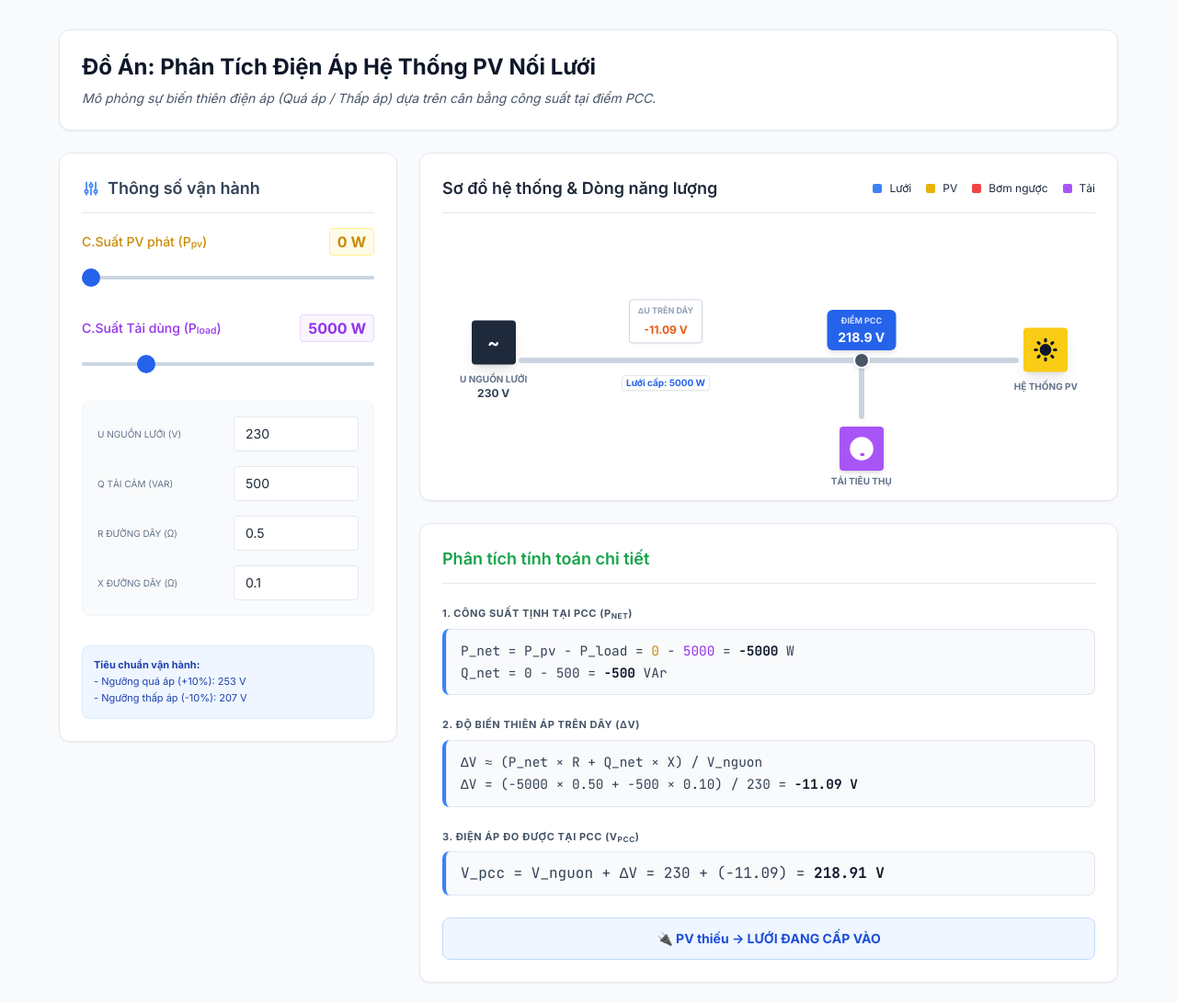
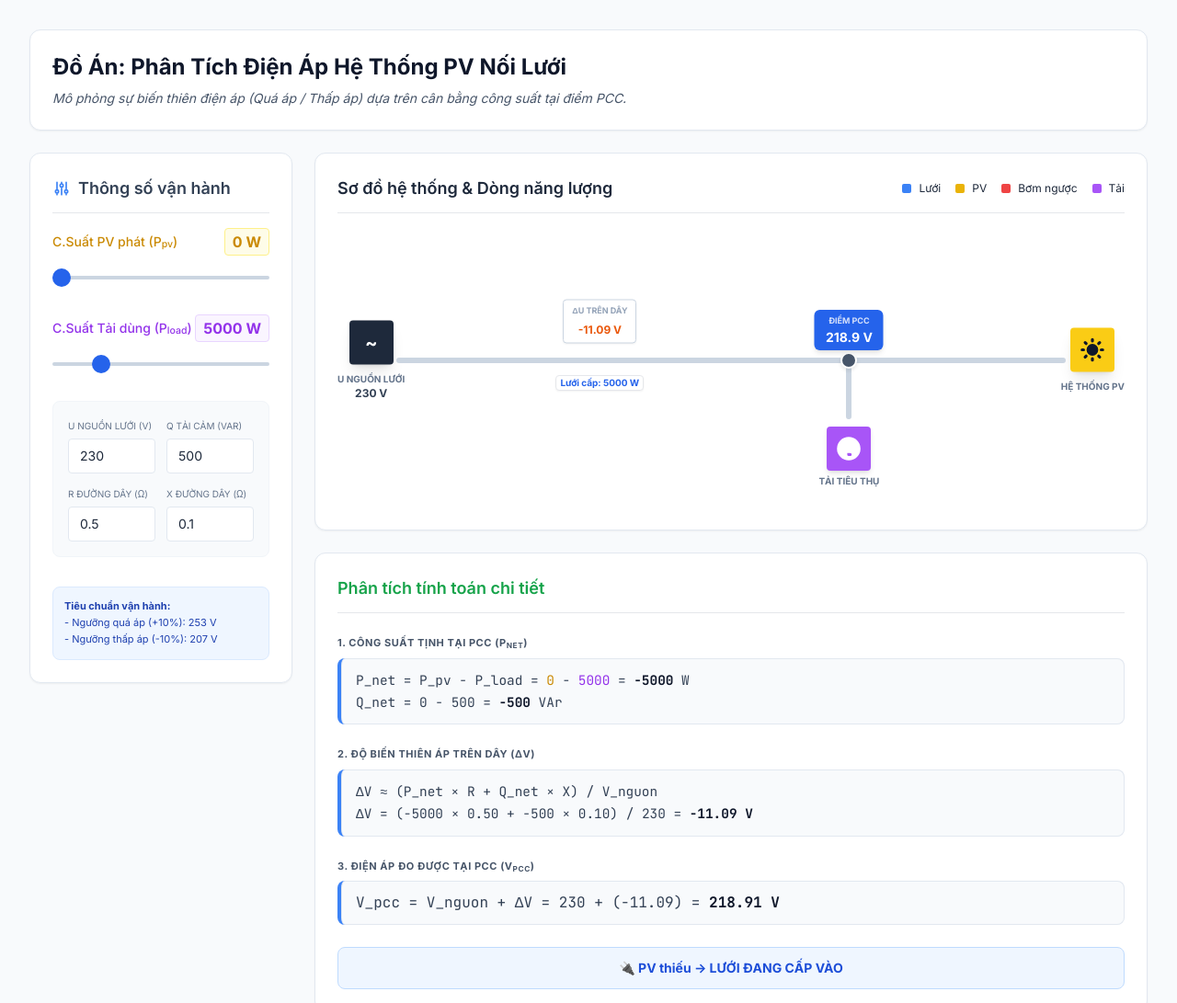
Before and after one commit to 0763866972/pvsystem, a plain HTML site: page index.html in a window 1280 px wide. Shown: the top 1091 px of the page at 92% size. Drawn offline with nearby package versions, Linux system fonts and the light colour scheme.

Commit message:
thay đổi UI

```diff
--- a/index.html
+++ b/index.html
@@ -142,7 +142,7 @@
 </head>
 <body class="p-4 md:p-8 text-slate-800">
 
-    <div class="max-w-6xl mx-auto space-y-6">
+    <div class="max-w-[1400px] mx-auto space-y-6">
 
         <!-- Header -->
         <div class="bg-white p-6 rounded-xl shadow-sm border border-slate-200">
@@ -150,7 +150,7 @@
             <p class="text-slate-600 text-sm italic">Mô phỏng sự biến thiên điện áp (Quá áp / Thấp áp) dựa trên cân bằng công suất tại điểm PCC.</p>
         </div>
 
-        <div class="grid grid-cols-1 lg:grid-cols-3 gap-6">
+        <div class="grid grid-cols-1 lg:grid-cols-4 gap-6">
 
             <!-- Cột trái: Điều khiển -->
             <div class="space-y-6 lg:col-span-1">
@@ -177,21 +177,21 @@
                             <input type="range" id="slider_load" min="0" max="25000" step="500" value="5000">
                         </div>
 
-                        <div class="bg-slate-50 p-4 rounded-lg text-sm grid grid-cols-1 gap-4 border border-slate-100">
-                            <div class="grid grid-cols-2 gap-3 items-center">
-                                <label class="text-slate-500 text-[10px] uppercase">U nguồn lưới (V)</label>
+                        <div class="bg-slate-50 p-4 rounded-lg text-sm grid grid-cols-2 gap-3 border border-slate-100">
+                            <div>
+                                <label class="text-slate-500 text-[10px] uppercase block mb-1">U nguồn lưới (V)</label>
                                 <input id="input_v_source" type="number" min="150" max="260" step="1" value="230" class="w-full rounded border border-slate-200 px-3 py-2 text-sm" />
                             </div>
-                            <div class="grid grid-cols-2 gap-3 items-center">
-                                <label class="text-slate-500 text-[10px] uppercase">Q tải cảm (VAr)</label>
+                            <div>
+                                <label class="text-slate-500 text-[10px] uppercase block mb-1">Q tải cảm (VAr)</label>
                                 <input id="input_q_load" type="number" min="0" max="2000" step="10" value="500" class="w-full rounded border border-slate-200 px-3 py-2 text-sm" />
                             </div>
-                            <div class="grid grid-cols-2 gap-3 items-center">
-                                <label class="text-slate-500 text-[10px] uppercase">R đường dây (Ω)</label>
+                            <div>
+                                <label class="text-slate-500 text-[10px] uppercase block mb-1">R đường dây (Ω)</label>
                                 <input id="input_r" type="number" min="0" max="5" step="0.01" value="0.5" class="w-full rounded border border-slate-200 px-3 py-2 text-sm" />
                             </div>
-                            <div class="grid grid-cols-2 gap-3 items-center">
-                                <label class="text-slate-500 text-[10px] uppercase">X đường dây (Ω)</label>
+                            <div>
+                                <label class="text-slate-500 text-[10px] uppercase block mb-1">X đường dây (Ω)</label>
                                 <input id="input_x" type="number" min="0" max="5" step="0.01" value="0.1" class="w-full rounded border border-slate-200 px-3 py-2 text-sm" />
                             </div>
                         </div>
@@ -206,7 +206,7 @@
             </div>
 
             <!-- Cột phải: Sơ đồ & Tính toán -->
-            <div class="space-y-6 lg:col-span-2">
+            <div class="space-y-6 lg:col-span-3">
 
                 <!-- Sơ đồ One-line -->
                 <div class="bg-white p-6 rounded-xl shadow-sm border border-slate-200">
@@ -222,7 +222,8 @@
                         </div>
                     </div>
 
-                    <div class="relative h-64 w-full max-w-2xl mx-auto font-medium">
+                    <div class="relative h-72 w-full max-w-4xl mx-auto font-medium">
+                        <div class="absolute inset-0 -translate-y-4">
                         <!-- Nguồn Lưới -->
                         <div class="absolute left-0 top-1/2 -translate-y-1/2 flex flex-col items-center">
                             <div class="w-12 h-12 bg-slate-800 rounded flex items-center justify-center text-white font-bold text-xl mb-2 shadow-lg">~</div>
@@ -282,6 +283,7 @@
 
                         <div id="grid_power_label" class="absolute left-1/3 top-1/2 translate-y-4 -translate-x-1/2 text-[10px] font-black bg-white px-1 border rounded shadow-sm">
                             Lưới: 0 W
+                        </div>
                         </div>
                     </div>
                 </div>
```
